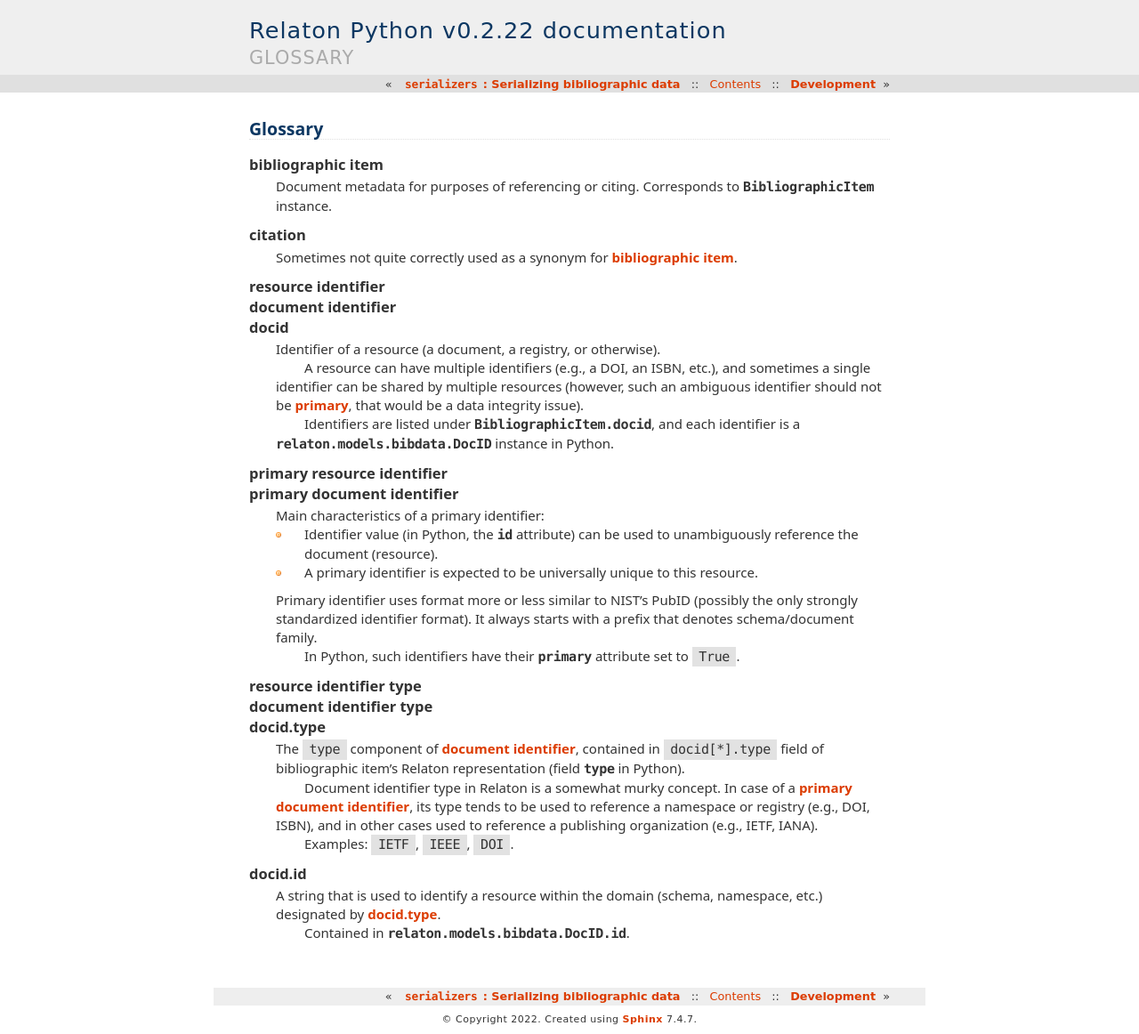
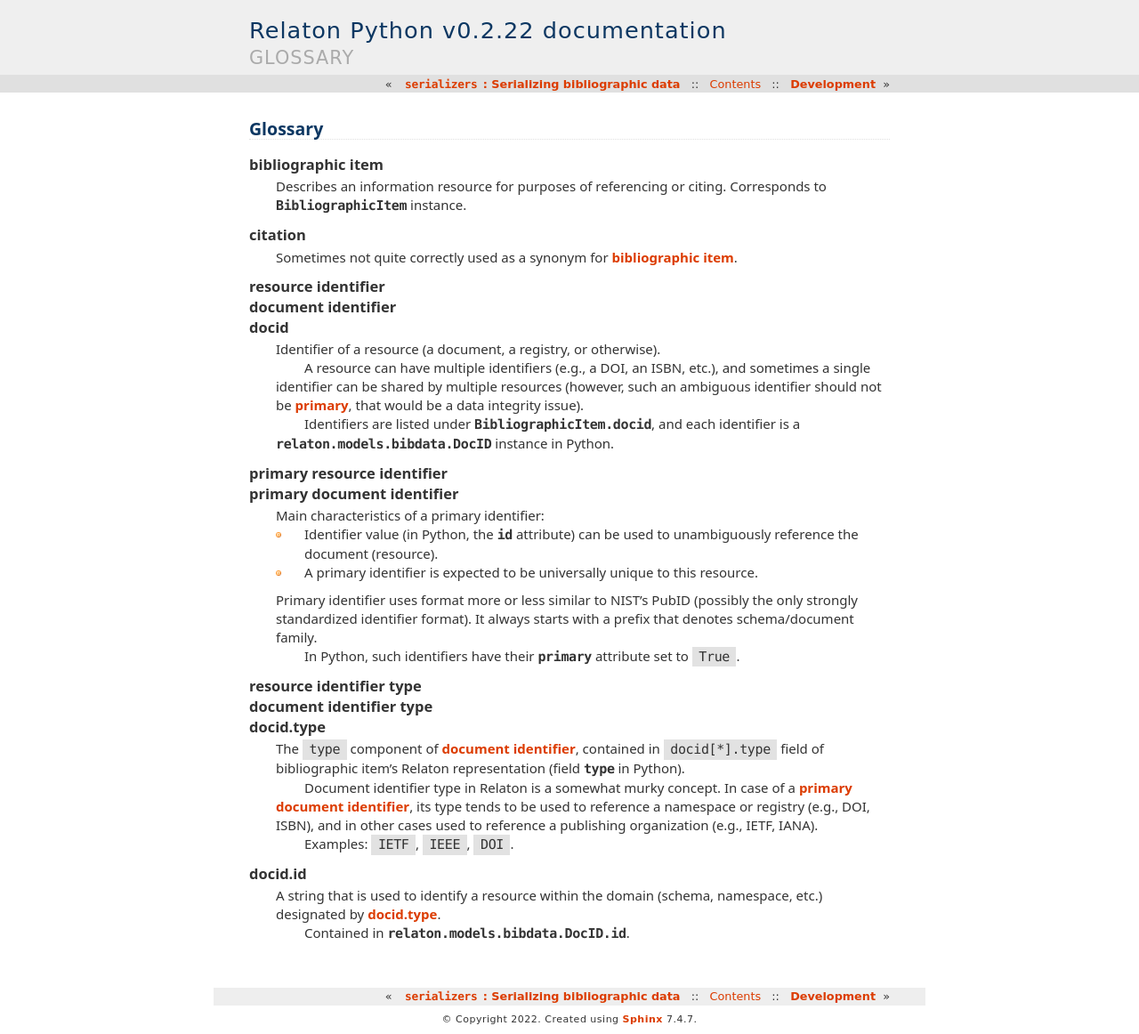
Before and after one commit to relaton/relaton-py, a Sphinx documentation site: the page built from docs/glossary.rst, in a window 1280 px wide. Shown: the whole page at 89% size. Built offline with Sphinx 7.4.7, drawn with Linux system fonts in a browser that asks for light colours.

Commit message:
docs(glossary): rephrase bibitem definition for precision

```diff
--- a/docs/glossary.rst
+++ b/docs/glossary.rst
@@ -5,7 +5,7 @@ Glossary
 .. glossary::
 
    bibliographic item
-       Document metadata for purposes of referencing or citing.
+       Describes an information resource for purposes of referencing or citing.
        Corresponds to :class:`~relaton.models.bibdata.BibliographicItem` instance.
 
    citation
```
